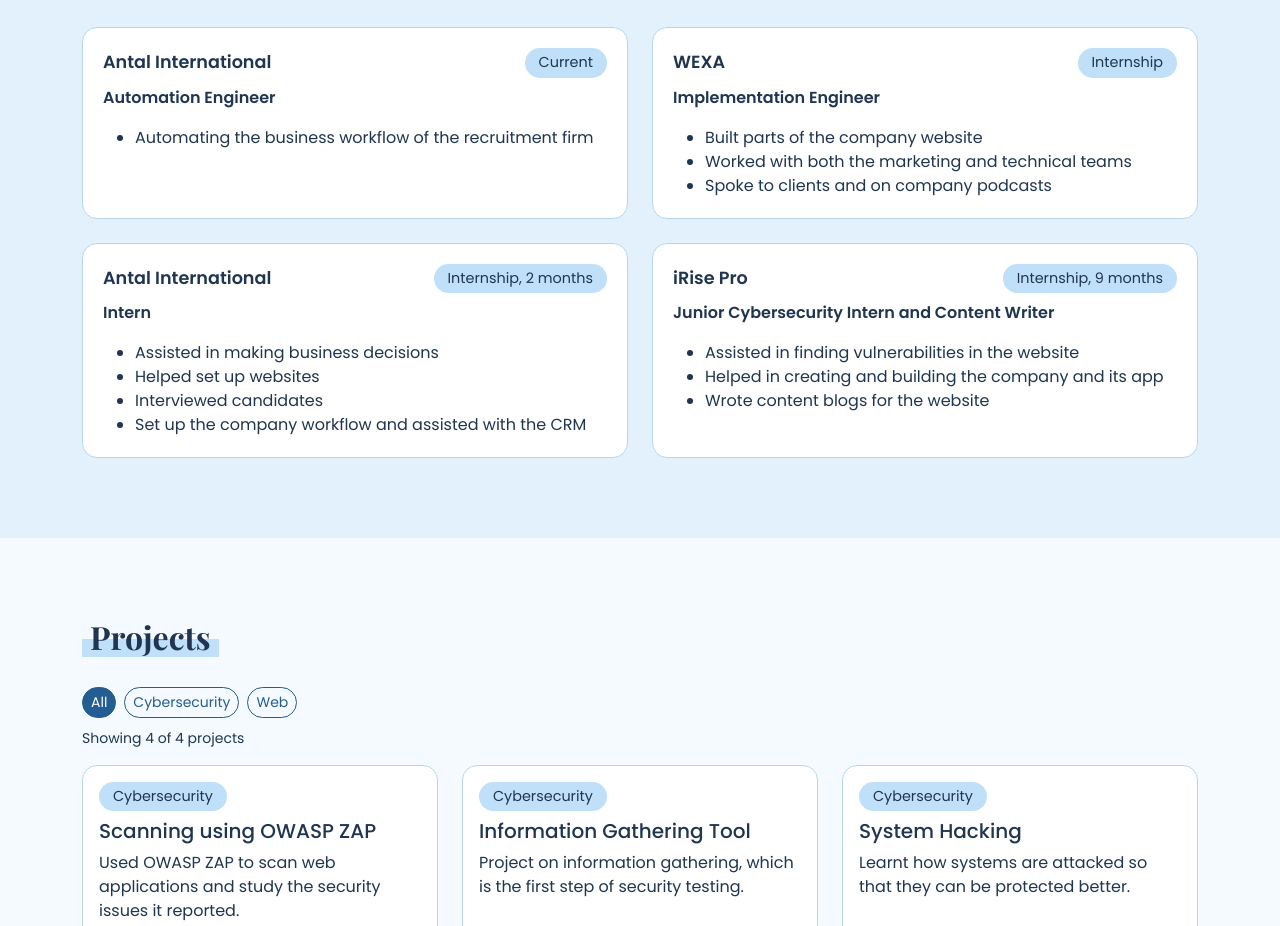
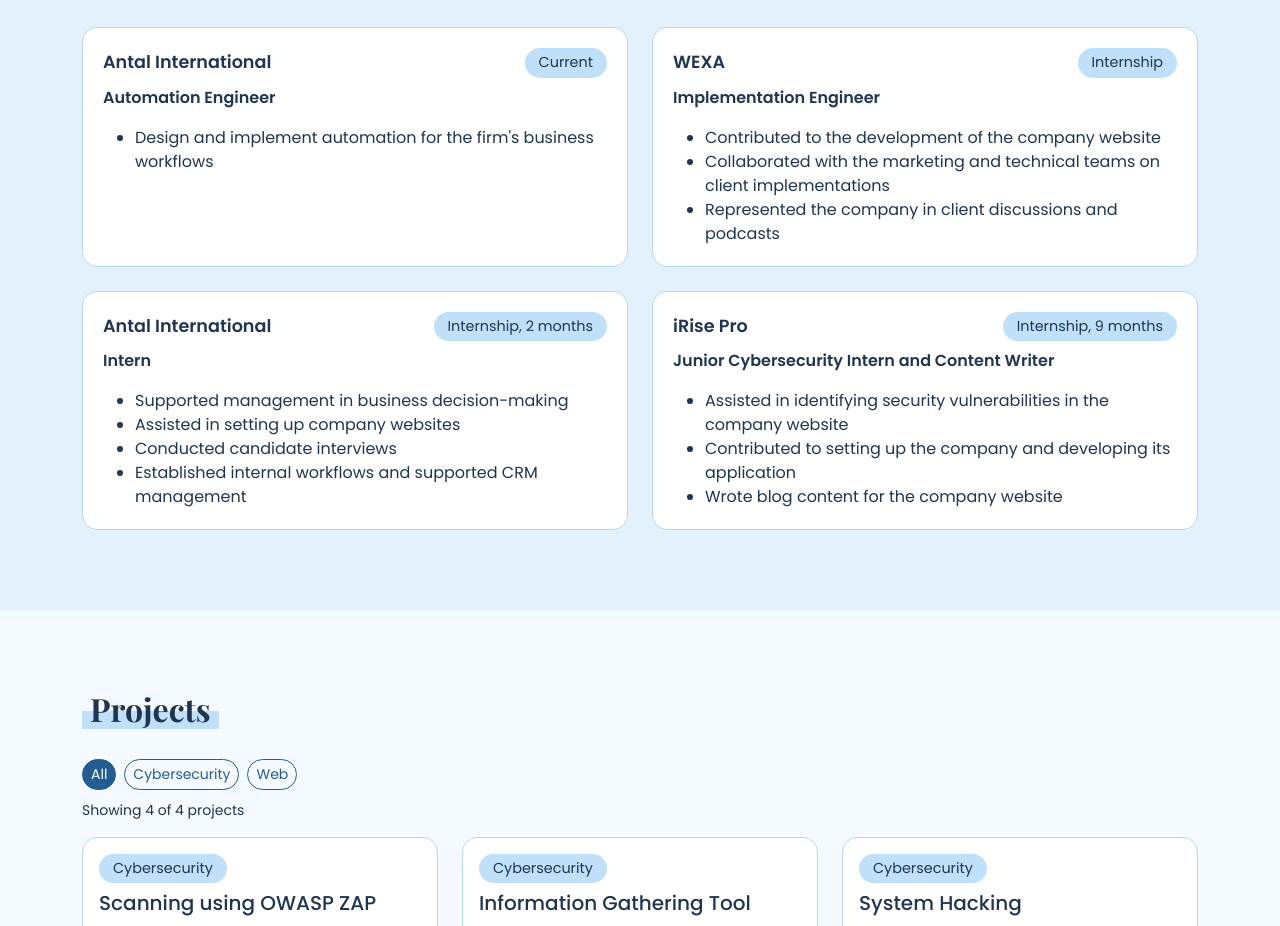
Before and after one commit to manall17/Portfolio, a plain HTML site: page index.html in a window 1280 px wide. Shown: the part 2331-3257 px from the top of the page. Drawn offline with nearby package versions, Linux system fonts and the light colour scheme.

Commit message:
Update index.html

```diff
--- a/index.html
+++ b/index.html
@@ -230,7 +230,7 @@
               </div>
               <p><strong>Automation Engineer</strong></p>
               <ul class="mb-0">
-                <li>Automating the business workflow of the recruitment firm</li>
+                <li>Design and implement automation for the firm's business workflows</li>
               </ul>
             </div>
           </div>
@@ -243,9 +243,9 @@
               </div>
               <p><strong>Implementation Engineer</strong></p>
               <ul class="mb-0">
-                <li>Built parts of the company website</li>
-                <li>Worked with both the marketing and technical teams</li>
-                <li>Spoke to clients and on company podcasts</li>
+                <li>Contributed to the development of the company website</li>
+                <li>Collaborated with the marketing and technical teams on client implementations</li>
+                <li>Represented the company in client discussions and podcasts</li>
               </ul>
             </div>
           </div>
@@ -258,10 +258,10 @@
               </div>
               <p><strong>Intern</strong></p>
               <ul class="mb-0">
-                <li>Assisted in making business decisions</li>
-                <li>Helped set up websites</li>
-                <li>Interviewed candidates</li>
-                <li>Set up the company workflow and assisted with the CRM</li>
+                <li>Supported management in business decision-making</li>
+                <li>Assisted in setting up company websites</li>
+                <li>Conducted candidate interviews</li>
+                <li>Established internal workflows and supported CRM management</li>
               </ul>
             </div>
           </div>
@@ -274,9 +274,9 @@
               </div>
               <p><strong>Junior Cybersecurity Intern and Content Writer</strong></p>
               <ul class="mb-0">
-                <li>Assisted in finding vulnerabilities in the website</li>
-                <li>Helped in creating and building the company and its app</li>
-                <li>Wrote content blogs for the website</li>
+                <li>Assisted in identifying security vulnerabilities in the company website</li>
+                <li>Contributed to setting up the company and developing its application</li>
+                <li>Wrote blog content for the company website</li>
               </ul>
             </div>
           </div>
```
